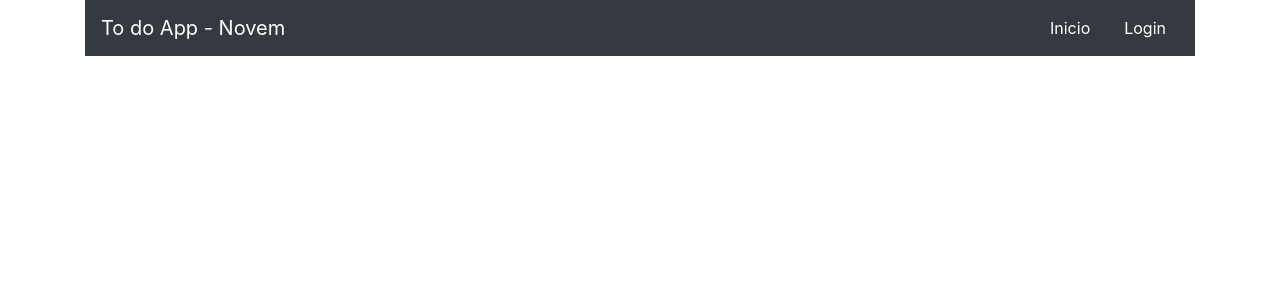
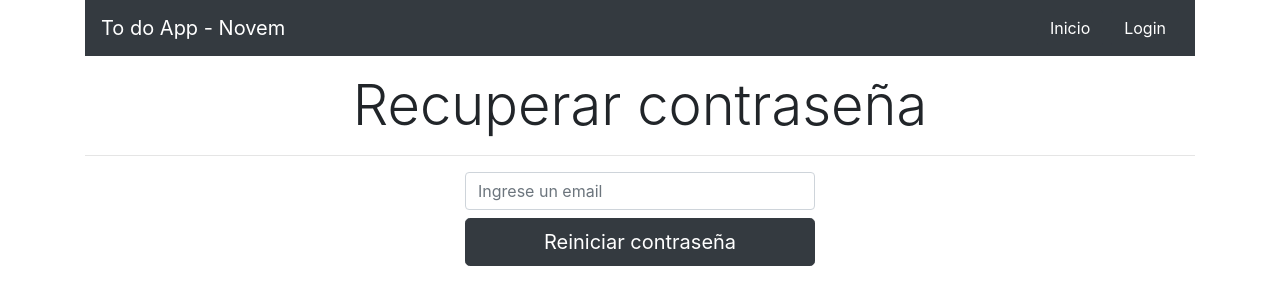
Before and after one commit to juniorricardo/ToDo-react, a React (Create React App) app: page /reset in a window 1280 px wide. Shown: the top 304 px of the page. Built offline with nearby package versions, Linux system fonts and the light colour scheme; no server answers.

Commit message:
Recuperar contraseña

```diff
--- a/src/App.jsx
+++ b/src/App.jsx
@@ -1,10 +1,10 @@
 import React from 'react'
 import { BrowserRouter as Router, Switch, Route } from 'react-router-dom'
 import Navbar from './components/Navbar'
-import Todo from './components/Todo'
 import Login from './components/Login/Login'
 import { auth } from './services/firebase'
 import Admin from './components/Admin'
+import Reset from './components/Login/Reset'
 
 const App = () => {
   const [firebaseUser, setFirebaseUser] = React.useState(false)
@@ -31,6 +31,9 @@
           <Route path='/admin'>
             <Admin />
           </Route>
+          <Route path='/reset'>
+            <Reset />
+          </Route>
           <Route path='/' exact>
             Ruta de inicio
           </Route>
--- a/src/components/Login/Login.jsx
+++ b/src/components/Login/Login.jsx
@@ -33,14 +33,6 @@
   const Registrar = React.useCallback(async () => {
     try {
       const res = await auth.createUserWithEmailAndPassword(email, password)
-      //console.log(res.user)
-      // await db.collection('Usuarios').doc(res.user.uid).set({
-      //   fechaCreacion: Date.now(),
-      //   displayName: res.user.displayName,
-      //   photoURL: res.user.photoURL,
-      //   email: res.user.email,
-      //   uid: res.user.uid
-      // })
       await db.collection(res.user.uid).add({
         descripcion: 'Inicio de coleccion',
         fecha: Date.now()
@@ -118,6 +110,14 @@
               onClick={() => setEsRegistro(!esRegistro)}>
               {esRegistro ? 'Ya tengo cuenta' : '¿No tenes una cuenta?'}
             </button>
+            {!esRegistro ? (
+              <button
+                className='btn btn-danger btn-lg btn-sm mt-2'
+                type='button'
+                onClick={() => history.push('/reset')}>
+                Recuperar contraseña
+              </button>
+            ) : null}
           </form>
         </div>
       </div>
--- /dev/null
+++ b/src/components/Login/Reset.jsx
@@ -0,0 +1,62 @@
+import React, { useState } from 'react'
+import { withRouter } from 'react-router-dom'
+import { db, auth } from '../../services/firebase'
+
+const Reset = ({ history }) => {
+  const [email, setEmail] = useState('')
+  const [error, setError] = useState(null)
+
+  const procesarDatos = (e) => {
+    e.preventDefault()
+    if (!email.trim()) {
+      setError('Ingrese email')
+      return
+    }
+    setError(null)
+    recuperar()
+  }
+
+  const recuperar = React.useCallback(async () => {
+    try {
+      await auth.sendPasswordResetEmail(email)
+      console.log('correo enviado')
+      history.push('/login')
+    } catch (error) {
+      if (
+        error.code === 'auth/invalid-email' ||
+        error.code === 'auth/user-not-found'
+      ) {
+        setError('Email ingresado no valido')
+        return
+      }
+      console.log(error)
+      setError(error.message)
+    }
+  }, [email, history])
+
+  return (
+    <div className='mt-3'>
+      <h3 className='text-center display-4'>Recuperar contraseña</h3>
+      <hr />
+      <div className='row justify-content-center'>
+        <div className='col-12 col-sm-8 col-md-6 col-xl-4'>
+          <form onSubmit={procesarDatos}>
+            {error && <div className='alert alert-danger'>{error}</div>}
+            <input
+              type='email'
+              className='form-control mb-2'
+              placeholder='Ingrese un email'
+              value={email}
+              onChange={(e) => setEmail(e.target.value)}
+            />
+            <button className='btn btn-dark btn-lg btn-block' type='submit'>
+              Reiniciar contraseña
+            </button>
+          </form>
+        </div>
+      </div>
+    </div>
+  )
+}
+
+export default withRouter(Reset)
--- a/src/components/Todo/index.jsx
+++ b/src/components/Todo/index.jsx
@@ -13,7 +13,11 @@
   React.useEffect(() => {
     const getData = async () => {
       try {
-        const data = await db.collection(user.uid).get()
+        const data = await db
+          .collection(user.uid)
+          .limit(5)
+          .orderBy('fecha','asc')
+          .get()
 
         const array = data.docs.map((doc) => ({ id: doc.id, ...doc.data() }))
 
```
Also changed, not shown: 1 other file (tests, documents, lock files or other folders).
